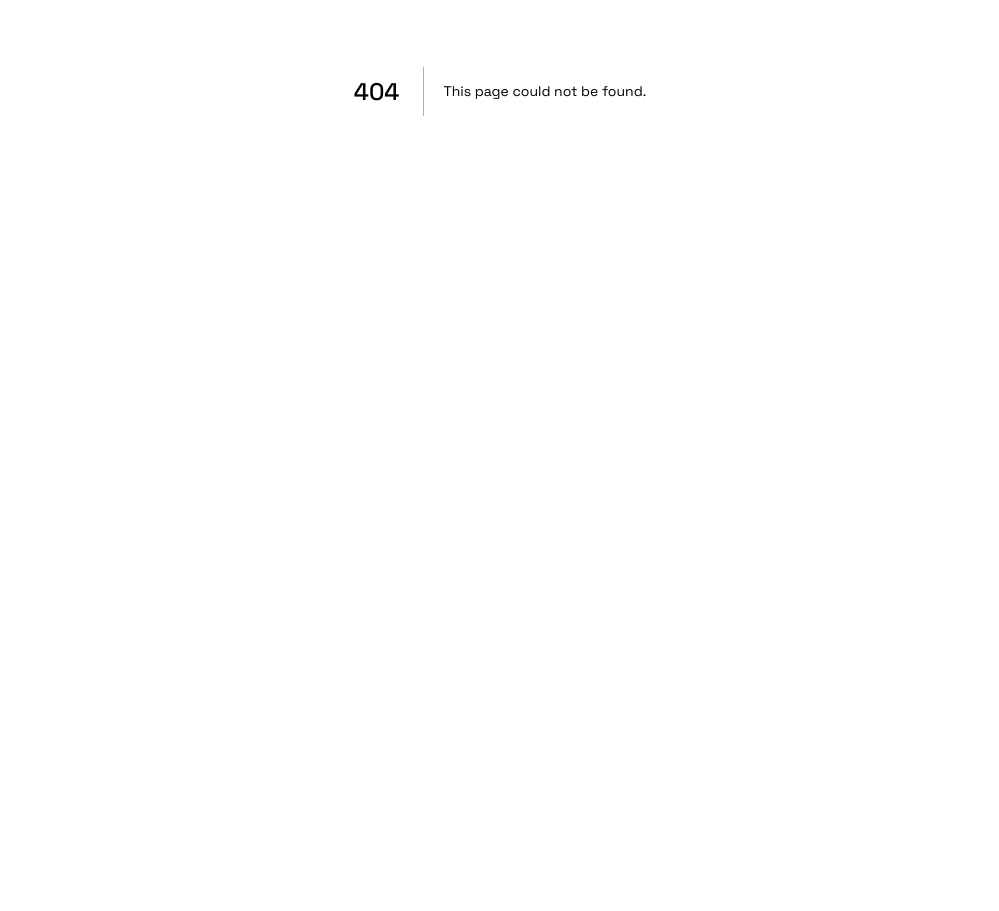
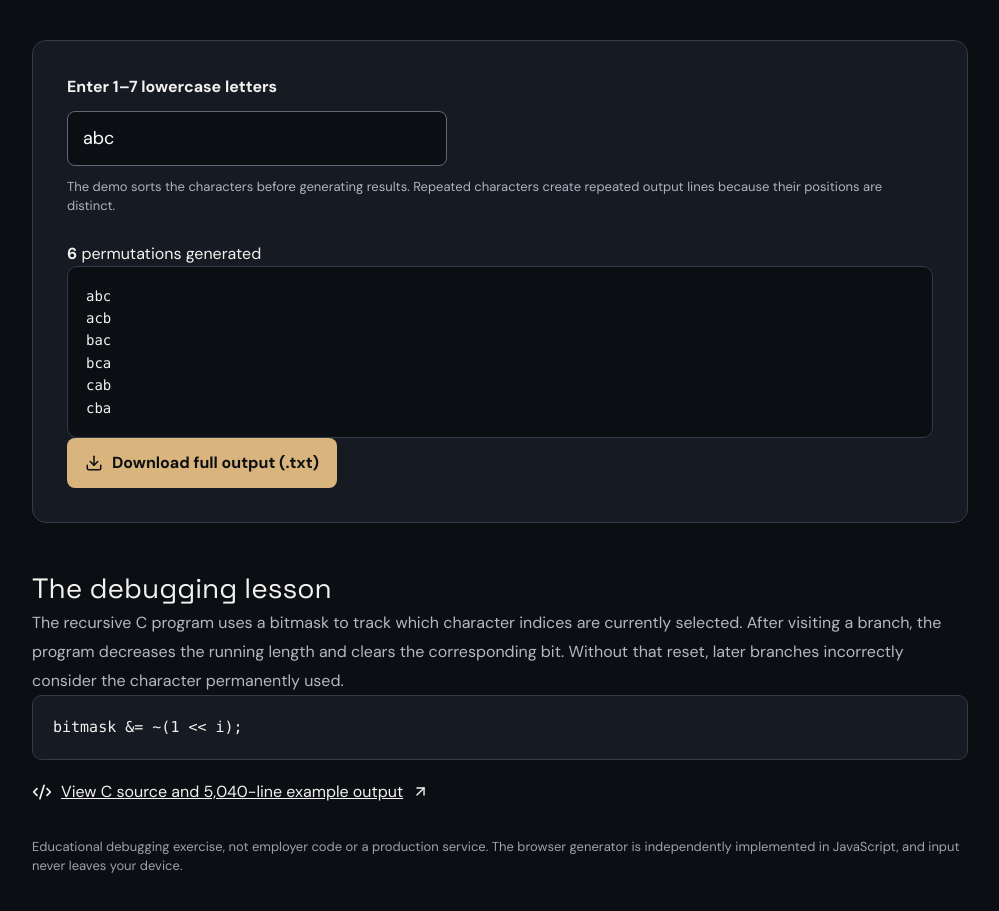
Before and after one commit to bonvallite/developer-portfolio, a Next.js app: page /permutations-demo in a window 1280 px wide. Before the commit this address had no page. Shown: the part 309-1220 px from the top of the page, without its empty margins (140-1139 px from the left). Before the commit the page ends 800 px from the top, so only its background shows below. Built offline with nearby package versions, Linux system fonts and the light colour scheme.

Commit message:
Add lexicographic permutations example: app/permutations-demo/page.tsx

```diff
--- /dev/null
+++ b/app/permutations-demo/page.tsx
@@ -0,0 +1,59 @@
+"use client";
+import { useMemo, useState } from "react";
+import Link from "next/link";
+import { ArrowLeft, ArrowUpRight, Download, Code2 } from "lucide-react";
+import { lexicographicPermutations } from "../../lib/lexicographic-permutations.mjs";
+
+// Public educational example. Never fetches data, sends input to a server, or
+// claims ownership of the original debugging exercise.
+const source = "https://github.com/bonvallite/developer-portfolio/tree/feature/lexicographic-permutations-20261024/projects/lexicographic-permutations";
+
+export default function PermutationsDemo() {
+  const [input, setInput] = useState("abc");
+  const { items, error } = useMemo(() => {
+    try {
+      return { items: lexicographicPermutations(input), error: "" };
+    } catch (problem) {
+      return { items: [] as string[], error: problem instanceof Error ? problem.message : "Invalid input." };
+    }
+  }, [input]);
+
+  function downloadResults() {
+    if (!items.length) return;
+    const contents = items.join("\n") + "\n";
+    const blob = new Blob([contents], { type: "text/plain;charset=utf-8" });
+    const url = URL.createObjectURL(blob);
+    const a = document.createElement("a");
+    a.href = url;
+    a.download = "permutations-" + [...input].sort().join("") + ".txt";
+    document.body.appendChild(a);
+    a.click();
+    a.remove();
+    URL.revokeObjectURL(url);
+  }
+
+  return <main className="container" style={{maxWidth:1000,paddingTop:70,paddingBottom:110}}>
+    <Link href="/" style={{display:"inline-flex",alignItems:"center",gap:8,textDecoration:"underline"}}><ArrowLeft size={17}/> Back to portfolio</Link>
+    <p className="overline" style={{marginTop:50}}>ALGORITHMS / C / JAVASCRIPT / BACKTRACKING</p>
+    <h1 style={{fontSize:"clamp(38px,6vw,66px)",lineHeight:1.12,marginTop:16}}>Lexicographic permutations<span style={{color:"#d3aa73"}}>.</span></h1>
+    <p style={{fontSize:17,lineHeight:1.8,color:"#aeb3c1",maxWidth:750}}>An interactive exploration of recursion and backtracking, paired with a C debugging exercise. Each selected character index must be released before the next branch is explored.</p>
+    <div style={{background:"#151a23",border:"1px solid #343b49",borderRadius:14,padding:"clamp(18px,4vw,34px)",marginTop:36}}>
+      <label htmlFor="permutation-input" style={{display:"block",fontWeight:700,marginBottom:12}}>Enter 1–7 lowercase letters</label>
+      <input id="permutation-input" value={input} onChange={e=>setInput(e.target.value)} maxLength={8} spellCheck={false}
+        style={{width:"100%",maxWidth:380,padding:"13px 15px",borderRadius:8,background:"#0b0e12",border:"1px solid #606777",color:"#fff",fontSize:18}}/>
+      <p style={{color:"#aeb3c1",fontSize:13,marginTop:11}}>The demo sorts the characters before generating results. Repeated characters create repeated output lines because their positions are distinct.</p>
+      {error ? <p role="alert" style={{color:"#ffb7a8",marginTop:16}}>{error}</p> : <>
+        <p aria-live="polite" style={{marginTop:26,fontSize:16}}><strong>{items.length.toLocaleString("en-AU")}</strong> permutations generated</p>
+        <pre style={{maxHeight:340,overflow:"auto",background:"#0b0e12",border:"1px solid #343b49",borderRadius:10,padding:18,fontSize:14,lineHeight:1.6}}>{items.slice(0,60).join("\n")}{items.length>60 ? "\n… ("+(items.length-60).toLocaleString("en-AU")+" more lines in the download)" : ""}</pre>
+        <button type="button" onClick={downloadResults} style={{display:"inline-flex",alignItems:"center",gap:9,border:0,borderRadius:8,padding:"13px 18px",color:"#0b0e12",background:"#d9b47c",fontWeight:700,cursor:"pointer"}}><Download size={18}/> Download full output (.txt)</button>
+      </>}
+    </div>
+    <section style={{marginTop:44}}>
+      <h2 style={{fontSize:28}}>The debugging lesson</h2>
+      <p style={{lineHeight:1.8,color:"#b5b8c2"}}>The recursive C program uses a bitmask to track which character indices are currently selected. After visiting a branch, the program decreases the running length and clears the corresponding bit. Without that reset, later branches incorrectly consider the character permanently used.</p>
+      <pre style={{overflow:"auto",background:"#151a23",border:"1px solid #343b49",padding:20,borderRadius:10,fontSize:15}}>bitmask &amp;= ~(1 &lt;&lt; i);</pre>
+      <a href={source} target="_blank" rel="noopener noreferrer" style={{display:"inline-flex",alignItems:"center",gap:9,marginTop:20,textDecoration:"underline"}}><Code2 size={20}/> View C source and 5,040-line example output <ArrowUpRight size={17}/></a>
+      <p style={{fontSize:13,color:"#9ea2ae",marginTop:28}}>Educational debugging exercise, not employer code or a production service. The browser generator is independently implemented in JavaScript, and input never leaves your device.</p>
+    </section>
+  </main>;
+}
```
